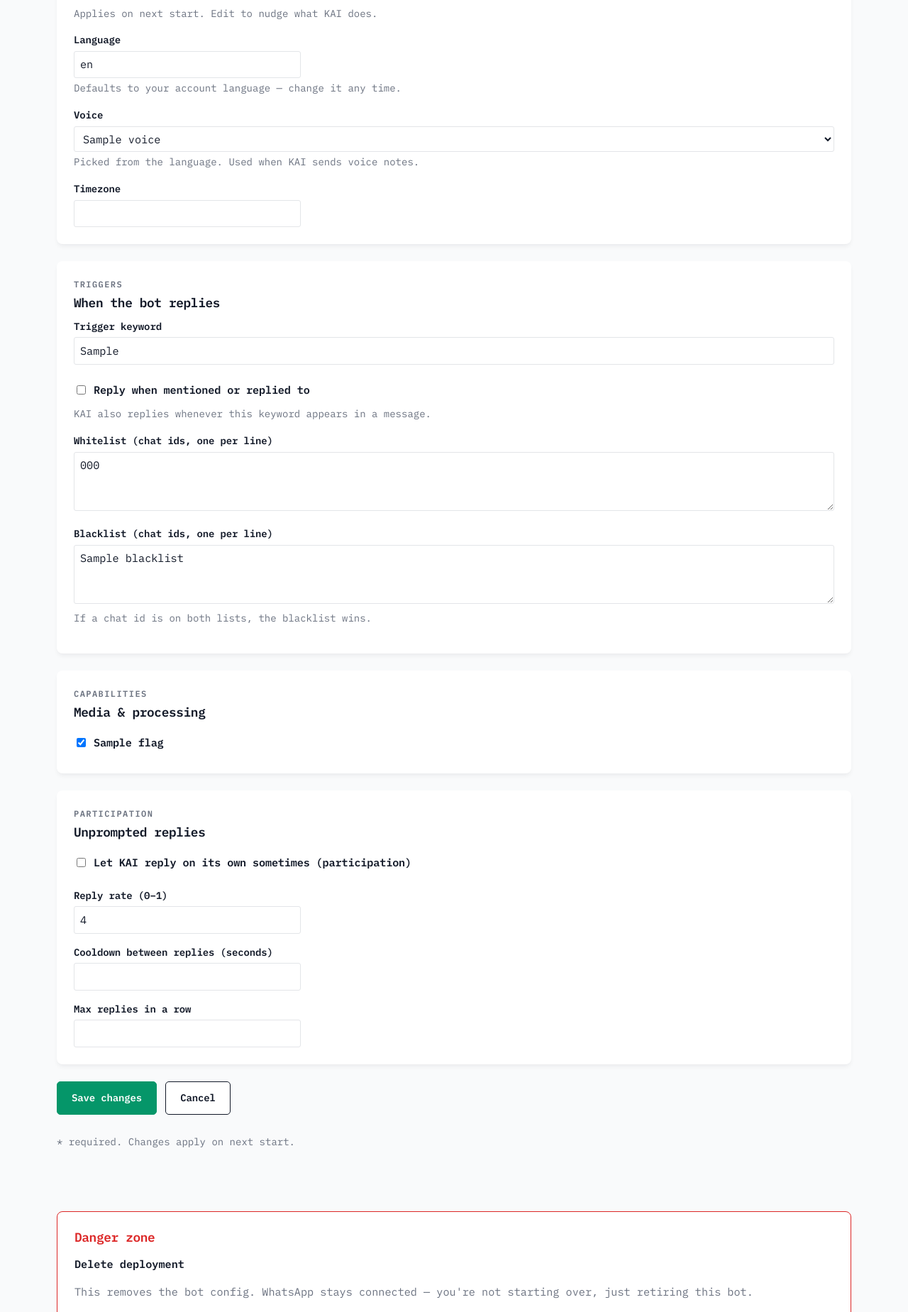
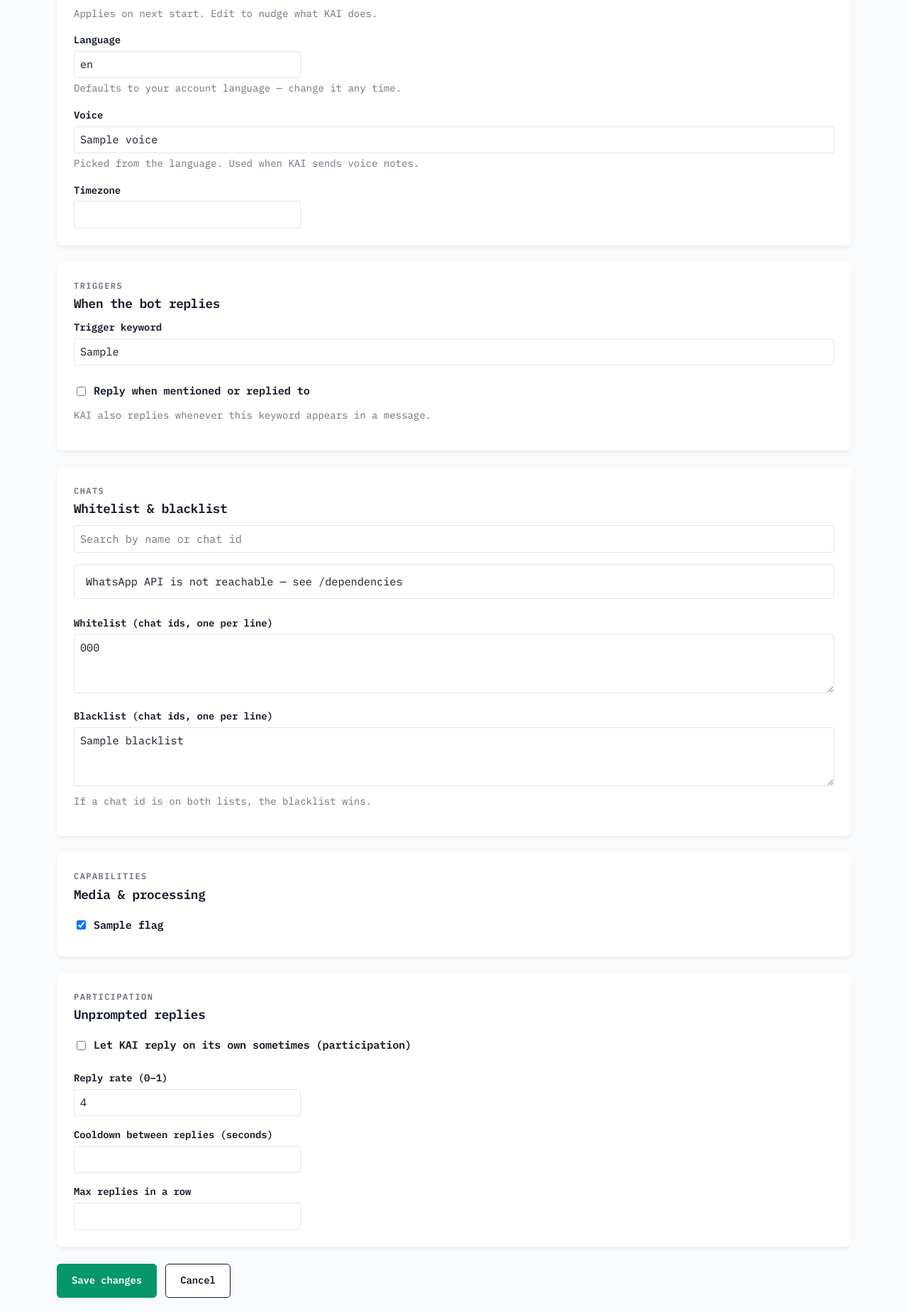
Before and after one commit to malvavisc0/meetkai, a FastAPI app: template src/kai/cockpit/templates/settings.html in a window 1280 px wide. Shown: the part 378-2227 px from the top of the page at 71% size. Run offline with FastAPI, Linux system fonts and the light colour scheme; the template is opened without the code that fills it: most values are stand-ins (such as "Sample title", 1, 10 or a date in 2020); parts of the project's set-up code (start-up, migrations or seed data) failed here and were passed over.

Commit message:
making adding chat ids easier

```diff
--- a/src/kai/cockpit/static/cockpit.css
+++ b/src/kai/cockpit/static/cockpit.css
@@ -152,6 +152,7 @@
   input[type="text"],
   input[type="url"],
   input[type="number"],
+  input[type="search"],
   textarea,
   select {
     border: 1px solid var(--color-border);
@@ -159,11 +160,14 @@
     padding: 0.4rem 0.5rem;
     background: var(--color-surface);
     color: var(--color-ink);
+    -webkit-appearance: none;
+    appearance: none;
   }
 
   input[type="text"]:hover,
   input[type="url"]:hover,
   input[type="number"]:hover,
+  input[type="search"]:hover,
   textarea:hover,
   select:hover {
     border-color: var(--color-border-strong);
@@ -172,9 +176,22 @@
   input[type="text"]:focus,
   input[type="url"]:focus,
   input[type="number"]:focus,
+  input[type="search"]:focus,
   textarea:focus,
   select:focus {
     border-color: var(--color-action);
+  }
+
+  /* Safari/Chrome add a native search-input "×" clear icon and extra inset
+     padding that don't match the rest of the form controls; the appearance
+     reset above removes the native chrome, this removes the leftover
+     decoration hooks. */
+  input[type="search"]::-webkit-search-decoration,
+  input[type="search"]::-webkit-search-cancel-button,
+  input[type="search"]::-webkit-search-results-button,
+  input[type="search"]::-webkit-search-results-decoration {
+    -webkit-appearance: none;
+    appearance: none;
   }
 
   table {
@@ -672,6 +689,67 @@
     font-size: var(--text-xs);
   }
 
+  /* --- Chat picker (whitelist/blacklist picker on Settings) --- */
+  .chat-picker {
+    display: flex;
+    flex-direction: column;
+    border: 1px solid var(--color-border);
+    border-radius: var(--radius-md);
+    max-height: 320px;
+    overflow-y: auto;
+  }
+
+  .chat-picker__row {
+    display: flex;
+    align-items: center;
+    gap: var(--space-sm);
+    padding: var(--space-sm) var(--space-md);
+    border-bottom: 1px solid var(--color-border);
+  }
+
+  .chat-picker__row:last-child {
+    border-bottom: none;
+  }
+
+  .chat-picker__avatar {
+    flex-shrink: 0;
+    width: 32px;
+    height: 32px;
+    border-radius: 50%;
+    display: inline-flex;
+    align-items: center;
+    justify-content: center;
+    background: var(--color-surface-alt);
+    font-family: var(--font-display);
+    font-weight: 600;
+    font-size: var(--text-xs);
+  }
+
+  .chat-picker__copy {
+    display: flex;
+    flex-direction: column;
+    flex: 1;
+    min-width: 0;
+  }
+
+  .chat-picker__copy span {
+    overflow: hidden;
+    text-overflow: ellipsis;
+    white-space: nowrap;
+  }
+
+  .chat-picker__actions {
+    display: flex;
+    gap: var(--space-2xs);
+    flex-shrink: 0;
+  }
+
+  .chat-picker__loading {
+    padding: var(--space-sm) var(--space-md);
+    color: var(--color-muted);
+    font-size: var(--text-sm);
+  }
+
   /* --- Badges (status only — never clickable, never on buttons) --- */
   /* Kept on VT323 as a small nostalgic terminal accent. */
   .badge {
@@ -860,6 +938,7 @@
   .field input[type="text"],
   .field input[type="url"],
   .field input[type="number"],
+  .field input[type="search"],
   .field textarea,
   .field select {
     width: 100%;
--- a/src/kai/cockpit/static/cockpit.js
+++ b/src/kai/cockpit/static/cockpit.js
@@ -25,4 +25,248 @@
       field.style.height = field.scrollHeight + "px";
     }
   });
+
+  // --- Chat picker (Settings page) ---
+  // Rows are rendered from /deployments/{id}/chats.json; the raw
+  // #whitelist/#blacklist textareas remain the source of truth the form
+  // POSTs, so toggling a row rewrites them. Ids in the textareas for chats
+  // not currently loaded in the picker are preserved across re-syncs.
+
+  var CHAT_PAGE_SIZE = 20;
+  // Cap how many rows the picker keeps in the DOM at once. Without this,
+  // repeated "Load more" clicks on an account with many chats would grow
+  // the row count (and the cost of every search/toggle scan over it)
+  // without bound. Evicting the oldest page is safe: toggled ids for rows
+  // no longer loaded are already preserved via the textarea Set logic.
+  var MAX_LOADED_ROWS = 200;
+
+  function chatIdsFromTextarea(el) {
+    return new Set(
+      (el.value || "")
+        .split("\n")
+        .map(function (s) { return s.trim(); })
+        .filter(Boolean)
+    );
+  }
+
+  function resizeAutosize(el) {
+    if (!el || !el.dataset.autosize) return;
+    el.style.height = "auto";
+    el.style.height = el.scrollHeight + "px";
+  }
+
+  function setChatButtonPressed(btn, pressed) {
+    btn.setAttribute("aria-pressed", pressed ? "true" : "false");
+    if (btn.dataset.action === "whitelist") {
+      btn.classList.toggle("button--primary", pressed);
+    } else {
+      btn.classList.toggle("button--danger", pressed);
+    }
+  }
+
+  function buildChatRow(chat, whitelisted, blacklisted) {
+    var row = document.createElement("div");
+    row.className = "chat-picker__row";
+    row.dataset.chatId = chat.id;
+    row.dataset.chatName = chat.name || "";
+
+    var avatar = document.createElement("span");
+    avatar.className = "chat-picker__avatar";
+    avatar.textContent = chat.avatar_initial || (chat.id || "?")[0].toUpperCase();
+
+    var copy = document.createElement("span");
+    copy.className = "chat-picker__copy";
+    var name = document.createElement("strong");
+    name.textContent = chat.name || chat.id;
+    var idSpan = document.createElement("span");
+    idSpan.className = "mono muted text-sm";
+    idSpan.textContent = chat.id;
+    copy.appendChild(name);
+    copy.appendChild(idSpan);
+
+    var actions = document.createElement("span");
+    actions.className = "chat-picker__actions";
+
+    var wl = document.createElement("button");
+    wl.type = "button";
+    wl.className = "button button--sm";
+    wl.dataset.action = "whitelist";
+    wl.textContent = "Whitelist";
+    setChatButtonPressed(wl, whitelisted);
+
+    var bl = document.createElement("button");
+    bl.type = "button";
+    bl.className = "button button--sm";
+    bl.dataset.action = "blacklist";
+    bl.textContent = "Blacklist";
+    setChatButtonPressed(bl, blacklisted);
+
+    actions.appendChild(wl);
+    actions.appendChild(bl);
+
+    row.appendChild(avatar);
+    row.appendChild(copy);
+    row.appendChild(actions);
+    return row;
+  }
+
+  // Updates only the single toggled id in the appropriate textarea, leaving
+  // every other line (including manual edits for other loaded chats)
+  // untouched. Rebuilding from all loaded rows on every click would clobber
+  // manual textarea edits the user makes for chats also shown in the picker.
+  function syncChatTextarea(action, id, pressed) {
+    var el = document.getElementById(action === "whitelist" ? "whitelist" : "blacklist");
+    if (!el) return;
+    var ids = chatIdsFromTextarea(el);
+    if (pressed) ids.add(id); else ids.delete(id);
+    el.value = Array.from(ids).join("\n");
+    // Programmatic value changes don't fire `input`, so nudge autosize manually.
+    resizeAutosize(el);
+  }
+
+  function filterChatRows(container, query) {
+    var q = query.trim().toLowerCase();
+    var rows = container.querySelectorAll("[data-chat-id]");
+    for (var i = 0; i < rows.length; i++) {
+      var row = rows[i];
+      if (!q) { row.style.display = ""; continue; }
+      var name = (row.dataset.chatName || "").toLowerCase();
+      var id = (row.dataset.chatId || "").toLowerCase();
+      row.style.display = name.indexOf(q) !== -1 || id.indexOf(q) !== -1 ? "" : "none";
+    }
+  }
+
+  async function loadChatPage(depId, offset, limit) {
+    var res = await fetch(
+      "/deployments/" + depId + "/chats.json?limit=" + limit + "&offset=" + offset
+    );
+    if (!res.ok) return { chats: [], has_more: false, error: "WhatsApp API is not reachable" };
+    return res.json();
+  }
+
+  function showChatError(container, message) {
+    var row = document.createElement("div");
+    row.className = "chat-picker__row";
+    var copy = document.createElement("span");
+    copy.className = "chat-picker__copy";
+    copy.textContent = message + " — see /dependencies";
+    row.appendChild(copy);
+    container.appendChild(row);
+  }
+
+  function showChatLoading(container) {
+    var row = document.createElement("div");
+    row.className = "chat-picker__loading";
+    row.dataset.chatLoading = "true";
+    row.textContent = "Loading chats…";
+    container.appendChild(row);
+    return row;
+  }
+
+  function clearChatLoading(container) {
+    var rows = container.querySelectorAll("[data-chat-loading]");
+    for (var i = 0; i < rows.length; i++) rows[i].remove();
+  }
+
+  function initChatPicker() {
+    var container = document.querySelector("[data-chat-picker]");
+    if (!container) return;
+    var depId = container.dataset.depId;
+    var search = document.getElementById("chat_search");
+    var loadMore = document.getElementById("chat_load_more");
+
+    var offset = 0;
+    var hasMore = false;
+
+    function currentPressed() {
+      var wlEl = document.getElementById("whitelist");
+      var blEl = document.getElementById("blacklist");
+      return {
+        wl: wlEl ? chatIdsFromTextarea(wlEl) : new Set(),
+        bl: blEl ? chatIdsFromTextarea(blEl) : new Set(),
+      };
+    }
+
+    function appendRows(chats) {
+      var pressed = currentPressed();
+      var frag = document.createDocumentFragment();
+      for (var i = 0; i < chats.length; i++) {
+        var c = chats[i];
+        frag.appendChild(buildChatRow(c, pressed.wl.has(c.id), pressed.bl.has(c.id)));
+      }
+      container.appendChild(frag);
+      evictOldestRows();
+    }
+
+    function evictOldestRows() {
+      var rows = container.querySelectorAll("[data-chat-id]");
+      var excess = rows.length - MAX_LOADED_ROWS;
+      for (var i = 0; i < excess; i++) rows[i].remove();
+    }
+
+    async function fetchAndRender() {
+      showChatLoading(container);
+      if (search) search.disabled = true;
+      if (loadMore) loadMore.disabled = true;
+      try {
+        var data = await loadChatPage(depId, offset, CHAT_PAGE_SIZE);
+        clearChatLoading(container);
+        if (data.error) {
+          showChatError(container, data.error);
+          hasMore = false;
+        } else {
+          appendRows(data.chats || []);
+          hasMore = !!data.has_more;
+        }
+      } finally {
+        if (search) search.disabled = false;
+        if (loadMore) {
+          loadMore.disabled = false;
+          loadMore.textContent = "Load more chats";
+        }
+      }
+      if (loadMore) loadMore.style.display = hasMore ? "" : "none";
+      if (search) filterChatRows(container, search.value);
+    }
+
+    fetchAndRender();
+
+    // Delegated click for whitelist/blacklist toggles.
+    container.addEventListener("click", function (event) {
+      var btn = event.target.closest("[data-action]");
+      if (!btn || !container.contains(btn)) return;
+      var row = btn.closest("[data-chat-id]");
+      if (!row) return;
+      var id = row.dataset.chatId;
+      var pressed = btn.getAttribute("aria-pressed") === "true";
+      var otherAction = btn.dataset.action === "whitelist" ? "blacklist" : "whitelist";
+      var other = row.querySelector('[data-action="' + otherAction + '"]');
+      var otherWasPressed = other && other.getAttribute("aria-pressed") === "true";
+
+      setChatButtonPressed(btn, !pressed);
+      syncChatTextarea(btn.dataset.action, id, !pressed);
+
+      if (!pressed && other && otherWasPressed) {
+        setChatButtonPressed(other, false);
+        syncChatTextarea(otherAction, id, false);
+      }
+    });
+
+    if (search) {
+      search.addEventListener("input", function () {
+        filterChatRows(container, search.value);
+      });
+    }
+
+    if (loadMore) {
+      loadMore.style.display = "none";
+      loadMore.addEventListener("click", function () {
+        offset += CHAT_PAGE_SIZE;
+        loadMore.textContent = "Loading…";
+        fetchAndRender();
+      });
+    }
+  }
+
+  document.addEventListener("DOMContentLoaded", initChatPicker);
 })();
--- a/src/kai/cockpit/templates/settings.html
+++ b/src/kai/cockpit/templates/settings.html
@@ -57,7 +57,24 @@
         </label>
         <p class="field__help">KAI also replies whenever this keyword appears in a message.</p>
       </div>
+    </div>
+
+    {# --- Chats (whitelist/blacklist picker) --- #}
+    <div class="card">
+      <p class="card__eyebrow">Chats</p>
+      <h3 class="card__title">Whitelist &amp; blacklist</h3>
+
       <div class="field">
+        <input type="search" id="chat_search" placeholder="Search by name or chat id" autocomplete="off">
+      </div>
+
+      <div class="chat-picker" data-chat-picker data-dep-id="{{ dep.id }}">
+        {# rows rendered by JS from /deployments/{id}/chats.json #}
+      </div>
+
+      <button type="button" class="button button--sm mt-lg" id="chat_load_more">Load more chats</button>
+
+      <div class="field mt-lg">
         <label class="field__label" for="whitelist">Whitelist (chat ids, one per line)</label>
         <textarea id="whitelist" name="whitelist" rows="3" data-autosize>{{ dep.settings.get('whitelist', [])|join('\n') }}</textarea>
       </div>
```
Also changed, not shown: src/kai/bots/waha/client.py (+16 -0 lines), src/kai/bots/waha/tests/test_client.py (+52 -0 lines), src/kai/cockpit/routes/deployments.py (+78 -2 lines), tests/cockpit/test_chat_picker.py (added, +232 -0 lines).
